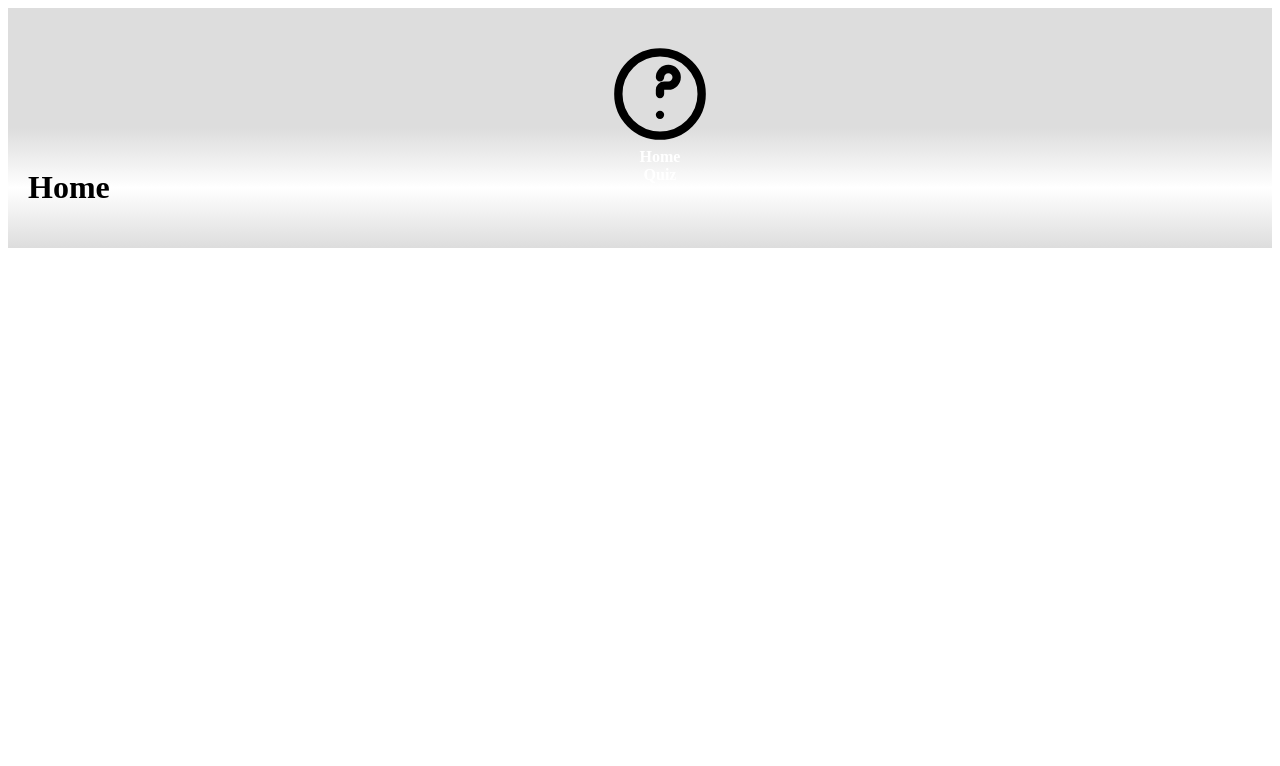
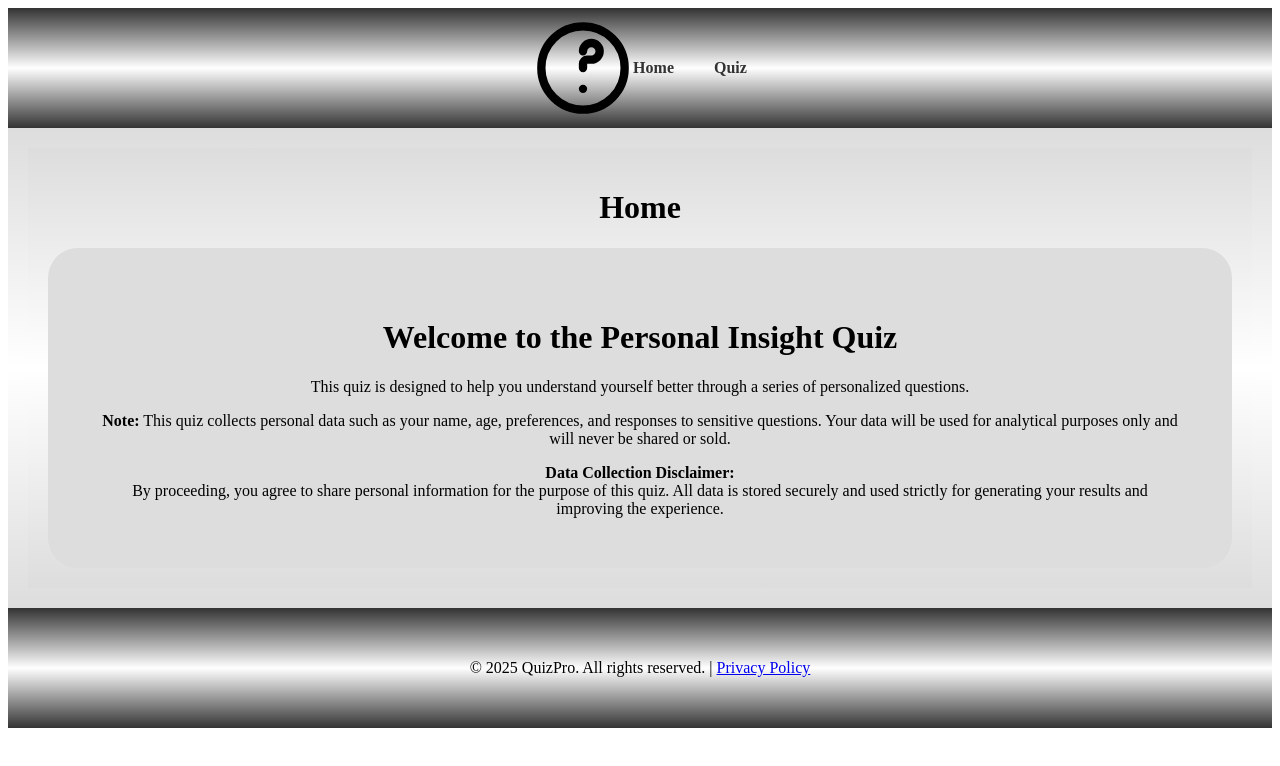
Before and after one commit to LifeGiver13/my-react-app, a React (Vite) app: page / in a window 1280 px wide. Shown: the top 766 px of the page. Built offline with nearby package versions, Linux system fonts and the light colour scheme.

Commit message:
Addition Of Styling

```diff
--- /dev/null
+++ b/src/Footer.jsx
@@ -0,0 +1,15 @@
+import './Header.css'
+
+
+export default function Footer() {
+    return (
+        <>
+            <div id='nav' >
+                <p>    &copy; 2025 QuizPro. All rights reserved. | <a href="#">Privacy Policy</a>
+                </p>
+            </div>
+
+        </>
+    );
+
+}
--- a/src/Header.css
+++ b/src/Header.css
@@ -1,26 +1,46 @@
-div #nav {
-    background-color: #ddd;
+#nav {
+    background: linear-gradient(to bottom, #333, #fff, #333);
     padding: 20px;
     height: 10vh;
+    display: flex;
+    align-items: center;
+    justify-content: center;
 }
 
 #nav-items {
     list-style-type: none;
-    text-align: center;
+    margin: 0;
+    padding: 0;
+    display: flex;
+    gap: 40px;
 }
 
-#nav-items {
+#nav-items li {
     font-weight: bold;
 }
 
-#nav a {
-    display: inline-block;
+#nav-items a {
+    color: #333;
+    text-decoration: none;
+    font-size: 16px;
+}
 
-    color: #fff;
-    text-decoration: double;
+#nav-items a:hover {
+    color: #ffd700;
+    border-bottom: 2px solid #ffd700;
 }
 
 #content {
     padding: 20px;
     background: linear-gradient(to bottom, #ddd, #fff, #ddd);
 }
+
+img {
+    float: left;
+
+}
+
+h1 {
+    text-align: center;
+    font-weight: bold;
+}
--- a/src/Header.jsx
+++ b/src/Header.jsx
@@ -1,13 +1,14 @@
 import { Link } from 'react-router-dom';
 import './Question.css'
 import './Header.css'
+import Footer from './Footer';
 
 export default function Header({ children }) {
     return (
         <>
             <div id='nav'>
+                <img src='/quiz.svg' alt='logo' />
                 <ul id='nav-items'>
-                    <li><Link to='/' ><img src='/quiz.svg' alt='logo' /></Link></li>
                     <li><Link to='/'>Home</Link></li>
                     <li><Link to='/quiz/:id'>Quiz</Link> </li>
 
@@ -17,7 +18,7 @@ export default function Header({ children }) {
             <div id='content'>
                 {children}
             </div>
-
+            <Footer />
 
         </>
     );
--- a/src/Question.css
+++ b/src/Question.css
@@ -11,3 +11,10 @@ textarea {
 button {
     border-radius: 10px;
 }
+
+#hero {
+    padding: 50px;
+    text-align: center;
+    background: #ddd;
+    border-radius: 30px;
+}
--- a/src/pages/Home.jsx
+++ b/src/pages/Home.jsx
@@ -1,9 +1,29 @@
 import Header from "../Header";
+
+
 export default function Home() {
     return (
         <>
             <Header >
-                <h1>Home</h1>
+                <div id="content">
+                    <h1>Home</h1>
+                    <div id="hero">
+                        <h1>Welcome to the Personal Insight Quiz</h1>
+                        <p>
+                            This quiz is designed to help you understand yourself better through a series of personalized questions.
+                        </p>
+                        <p>
+                            <strong>Note:</strong> This quiz collects personal data such as your name, age, preferences, and responses to sensitive questions. Your data will be used for analytical purposes only and will never be shared or sold.
+                        </p>
+
+                        <div id="disclaimer">
+                            <strong>Data Collection Disclaimer:</strong><br />
+                            By proceeding, you agree to share personal information for the purpose of this quiz. All data is stored securely and used strictly for generating your results and improving the experience.
+                        </div>
+
+                    </div>
+
+                </div>
             </Header>
 
         </>);
```
